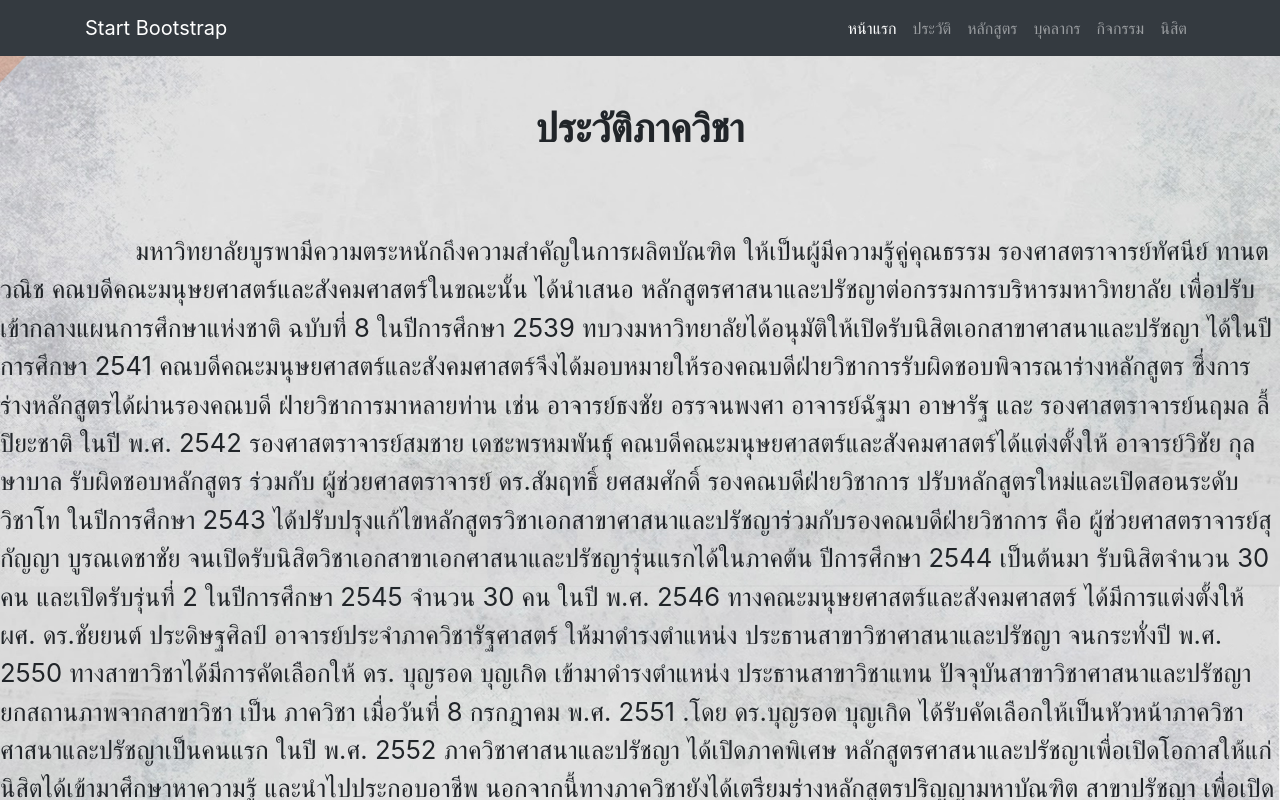
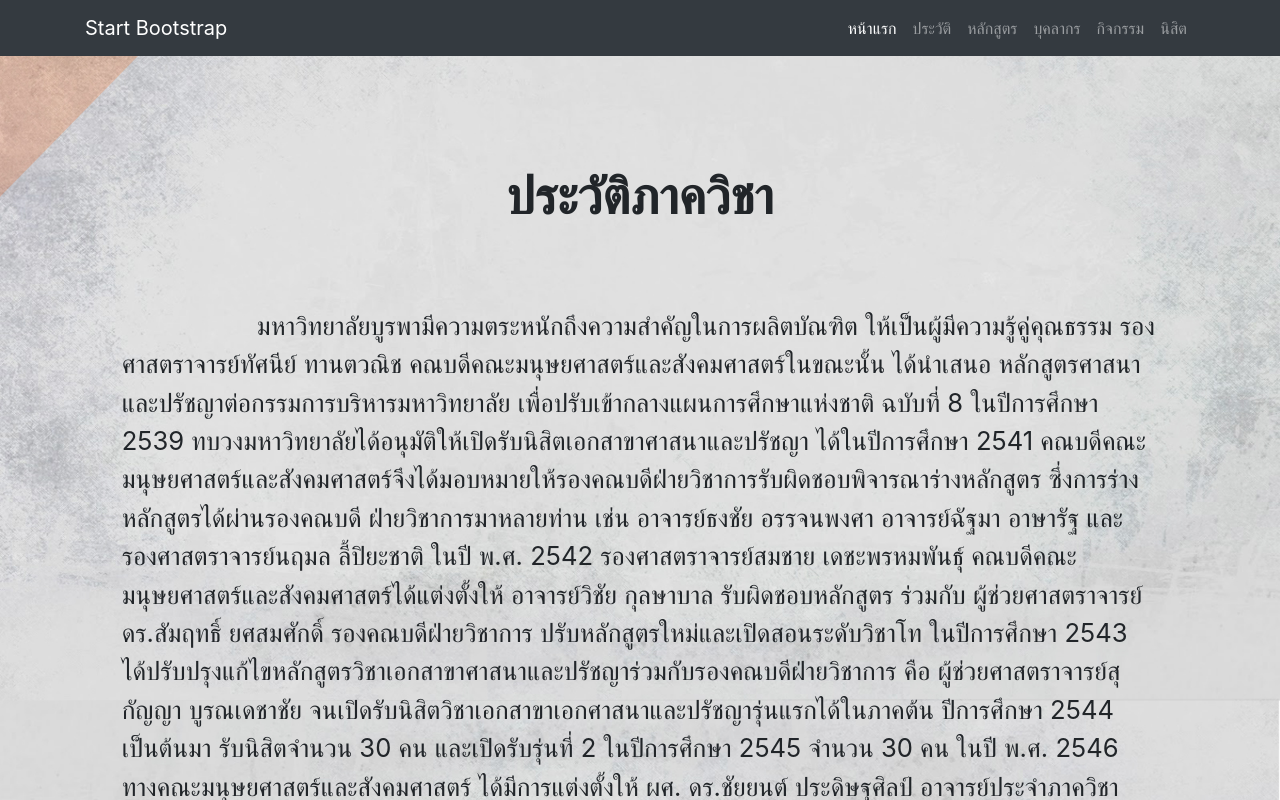
Before and after one commit to tongza6690/webrp, a website: page webrp/history.html in a window 1280 px wide. Shown: the top 800 px of the page. Drawn offline with nearby package versions, Linux system fonts and the light colour scheme.

Commit message:
add new projcet

```diff
--- a/webrp/history.html
+++ b/webrp/history.html
@@ -69,8 +69,8 @@
             <div class="col-sm-4 text-center">
             </div>
     <br><br>
-    <div style="width:1500px; margin:0 auto;">
-     <h1 ALIGN="CENTER" ><b>ประวัติภาควิชา</b></h1>
+    <div style="width:1500px; margin:0 auto;"  class="col-sm-10" >
+     <h1 ALIGN="CENTER" style="font-size: 4vw;"><b><br>ประวัติภาควิชา</b></h1>
     <br><br><br>
     <div ALIGN="left"><p style="font-size: 2vw;">&emsp;&emsp;&emsp;&emsp;&emsp; มหาวิทยาลัยบูรพามีความตระหนักถึงความสำคัญในการผลิตบัณฑิต ให้เป็นผู้มีความรู้คู่คุณธรรม รองศาสตราจารย์ทัศนีย์ ทานตวณิช คณบดีคณะมนุษยศาสตร์และสังคมศาสตร์ในขณะนั้น ได้นำเสนอ หลักสูตรศาสนาและปรัชญาต่อกรรมการบริหารมหาวิทยาลัย เพื่อปรับเข้ากลางแผนการศึกษาแห่งชาติ  ฉบับที่ 8 ในปีการศึกษา 2539 								ทบวงมหาวิทยาลัยได้อนุมัติให้เปิดรับนิสิตเอกสาขาศาสนาและปรัชญา ได้ในปีการศึกษา 2541 คณบดีคณะมนุษยศาสตร์และสังคมศาสตร์จึงได้มอบหมายให้รองคณบดีฝ่ายวิชาการรับผิดชอบพิจารณาร่างหลักสูตร ซึ่งการร่างหลักสูตรได้ผ่านรองคณบดี ฝ่ายวิชาการมาหลายท่าน เช่น อาจารย์ธงชัย อรรจนพงศา อาจารย์ฉัฐมา อาษารัฐ และ รองศาสตราจารย์นฤมล ลี้ปิยะชาติ  						ในปี พ.ศ. 2542 รองศาสตราจารย์สมชาย เดชะพรหมพันธุ์ คณบดีคณะมนุษยศาสตร์และสังคมศาสตร์ได้แต่งตั้งให้ อาจารย์วิชัย กุลษาบาล รับผิดชอบหลักสูตร ร่วมกับ ผู้ช่วยศาสตราจารย์                       ดร.สัมฤทธิ์ ยศสมศักดิ์ รองคณบดีฝ่ายวิชาการ ปรับหลักสูตรใหม่และเปิดสอนระดับวิชาโท 			ในปีการศึกษา 2543 ได้ปรับปรุงแก้ไขหลักสูตรวิชาเอกสาขาศาสนาและปรัชญาร่วมกับรองคณบดีฝ่ายวิชาการ คือ ผู้ช่วยศาสตราจารย์สุกัญญา บูรณเดชาชัย จนเปิดรับนิสิตวิชาเอกสาขาเอกศาสนาและปรัชญารุ่นแรกได้ในภาคต้น ปีการศึกษา 2544 เป็นต้นมา รับนิสิตจำนวน 30 คน และเปิดรับรุ่นที่ 2 ในปีการศึกษา 2545 จำนวน 30 คน										ในปี พ.ศ. 2546 ทางคณะมนุษยศาสตร์และสังคมศาสตร์ ได้มีการแต่งตั้งให้
     ผศ. ดร.ชัยยนต์ ประดิษฐศิลป์ อาจารย์ประจำภาควิชารัฐศาสตร์ ให้มาดำรงตำแหน่ง ประธานสาขาวิชาศาสนาและปรัชญา 											จนกระทั่งปี พ.ศ. 2550  ทางสาขาวิชาได้มีการคัดเลือกให้ ดร. บุญรอด บุญเกิด เข้ามาดำรงตำแหน่ง ประธานสาขาวิชาแทน ปัจจุบันสาขาวิชาศาสนาและปรัชญา ยกสถานภาพจากสาขาวิชา เป็น ภาควิชา เมื่อวันที่ 8 กรกฎาคม พ.ศ. 2551 .โดย ดร.บุญรอด บุญเกิด ได้รับคัดเลือกให้เป็นหัวหน้าภาควิชาศาสนาและปรัชญาเป็นคนแรก											ในปี พ.ศ. 2552 ภาควิชาศาสนาและปรัชญา ได้เปิดภาคพิเศษ หลักสูตรศาสนาและปรัชญาเพื่อเปิดโอกาสให้แก่นิสิตได้เข้ามาศึกษาหาความรู้ และนำไปประกอบอาชีพ นอกจากนี้ทางภาควิชายังได้เตรียมร่างหลักสูตรปริญญามหาบัณฑิต สาขาปรัชญา เพื่อเปิดรับนิสิตที่มีความสนใจได้เข้ามาศึกษา ทางด้านปรัชญาต่อไป
```
